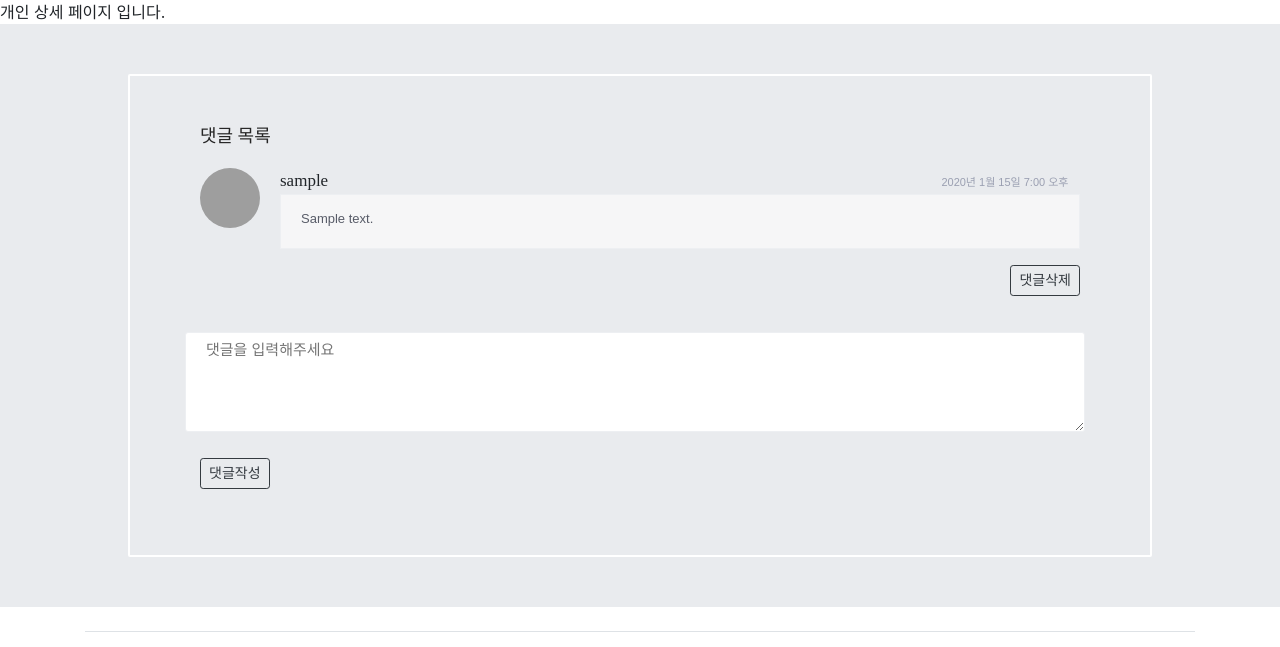
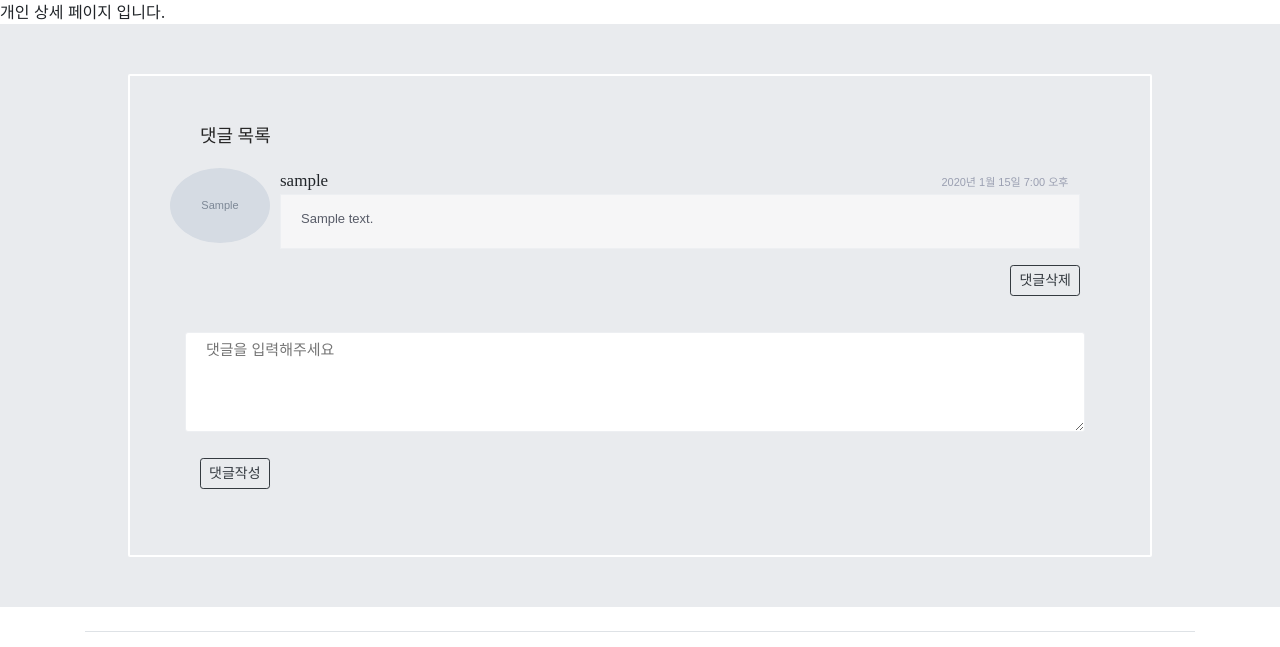
Before and after one commit to gihohoho/7team_project, a Django app: page /bucket/1/ in a window 1280 px wide. Shown: the part 70-717 px from the top of the page. Run offline with Django 4.2, Linux system fonts and the light colour scheme; a user stored in the database is signed in; tables that the repository leaves empty hold one stand-in row (values such as "Sample post"); grey boxes marked "Sample" are stand-in pictures; some libraries are stand-ins or nearby versions; grey boxes are pictures that could not be loaded.

Commit message:
🎨 댓글에 프로필 사진 적용

```diff
--- a/bucket/templates/bucket/detail.html
+++ b/bucket/templates/bucket/detail.html
@@ -8,11 +8,14 @@
     <div class="be-comment">
       {% for comment in comments %}
       <div class="be-img-comment">
-        <img
-          src="https://bootdey.com/img/Content/avatar/avatar1.png"
-          alt=""
-          class="be-ava-comment"
-        />
+        {%if user.image%}
+            <img src="/media/{{user.image}}"
+                style="width:100px; margin: 0px -30px; border-radius:80%; overflow:hidden;">
+        {%else%}
+            <img src="https://png.pngtree.com/png-vector/20191113/ourmid/pngtree-personal-personalization-profile-user-line-icon-vector-png-image_1984805.jpg"
+            style="width:100px; margin: 0px -30px; border-radius:80%; overflow:hidden;">
+        {%endif%}
+
       </div>
       <div class="be-comment-content">
         <span class="be-comment-name">
```
